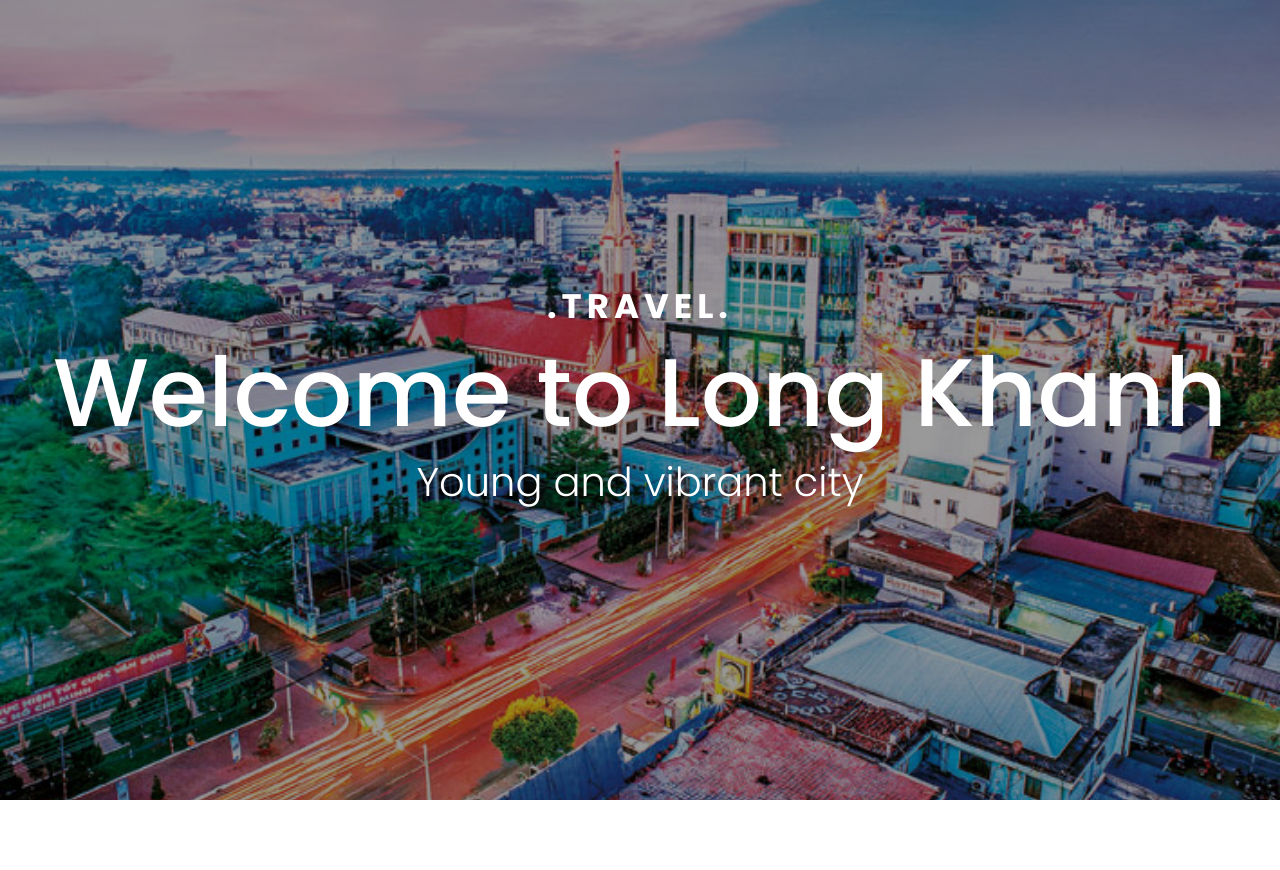
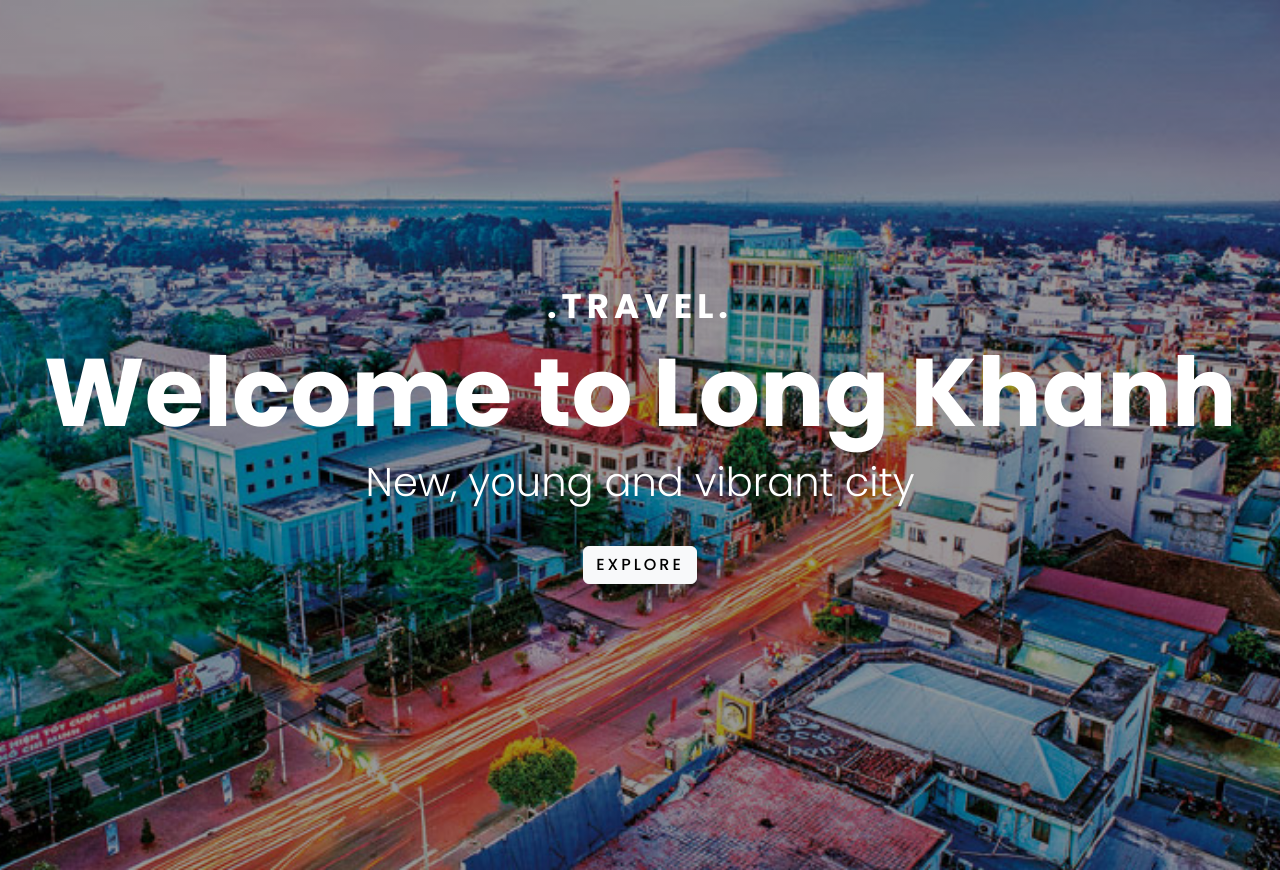
Before and after one commit to duongni/my-hometown, a React (Create React App) app: page / in a window 1280 px wide. Before the commit the page ends 800 px from the top, so only its background shows below. Built offline with nearby package versions, Linux system fonts and the light colour scheme.

Commit message:
added Bootstrap and button to header

```diff
--- a/package.json
+++ b/package.json
@@ -6,6 +6,7 @@
     "@testing-library/jest-dom": "^5.16.5",
     "@testing-library/react": "^13.4.0",
     "@testing-library/user-event": "^13.5.0",
+    "bootstrap": "^5.3.0",
     "react": "^18.2.0",
     "react-dom": "^18.2.0",
     "react-scripts": "5.0.1",
--- a/public/index.html
+++ b/public/index.html
@@ -20,29 +20,16 @@
       integrity="sha384-9ndCyUaIbzAi2FUVXJi0CjmCapSmO7SnpJef0486qhLnuZ2cdeRhO02iuK6FUUVM"
       crossorigin="anonymous"
     />
-    <!--
-      Notice the use of %PUBLIC_URL% in the tags above.
-      It will be replaced with the URL of the `public` folder during the build.
-      Only files inside the `public` folder can be referenced from the HTML.
 
-      Unlike "/favicon.ico" or "favicon.ico", "%PUBLIC_URL%/favicon.ico" will
-      work correctly both with client-side routing and a non-root public URL.
-      Learn how to configure a non-root public URL by running `npm run build`.
-    -->
     <title>React App</title>
   </head>
   <body>
     <noscript>You need to enable JavaScript to run this app.</noscript>
     <div id="root"></div>
-    <!--
-      This HTML file is a template.
-      If you open it directly in the browser, you will see an empty page.
-
-      You can add webfonts, meta tags, or analytics to this file.
-      The build step will place the bundled scripts into the <body> tag.
-
-      To begin the development, run `npm start` or `yarn start`.
-      To create a production bundle, use `npm run build` or `yarn build`.
-    -->
+    <script
+      src="https://cdn.jsdelivr.net/npm/bootstrap@5.3.0/dist/js/bootstrap.bundle.min.js"
+      integrity="sha384-geWF76RCwLtnZ8qwWowPQNguL3RmwHVBC9FhGdlKrxdiJJigb/j/68SIy3Te4Bkz"
+      crossorigin="anonymous"
+    ></script>
   </body>
 </html>
--- a/src/App.js
+++ b/src/App.js
@@ -1,5 +1,7 @@
 import "./App.css";
 import Header from "./Header";
+import "bootstrap/dist/css/bootstrap.min.css";
+import "bootstrap/dist/js/bootstrap.bundle.min";
 function App() {
   return (
     <div className="App">
--- a/src/Header.css
+++ b/src/Header.css
@@ -17,8 +17,16 @@
 }
 .content h1 {
   font-size: 96px;
+  font-weight: 700;
 }
 .content h4 {
   font-weight: 300;
   font-size: 40px;
 }
+.btn {
+  margin-top: 32px;
+  font-size: 14px;
+  font-weight: 300;
+  letter-spacing: 3px;
+  padding: 16px 32px;
+}
--- a/src/Header.js
+++ b/src/Header.js
@@ -1,5 +1,4 @@
 import React from "react";
-
 import "./Header.css";
 
 export default function Header() {
@@ -8,7 +7,10 @@ export default function Header() {
       <div className="content">
         <h3>.TRAVEL.</h3>
         <h1>Welcome to Long Khanh</h1>
-        <h4>Young and vibrant city</h4>
+        <h4> New, young and vibrant city</h4>
+        <button type="button" class="btn btn-light">
+          EXPLORE
+        </button>
       </div>
     </div>
   );
```
Also changed, not shown: 1 other file (tests, documents, lock files or other folders).
